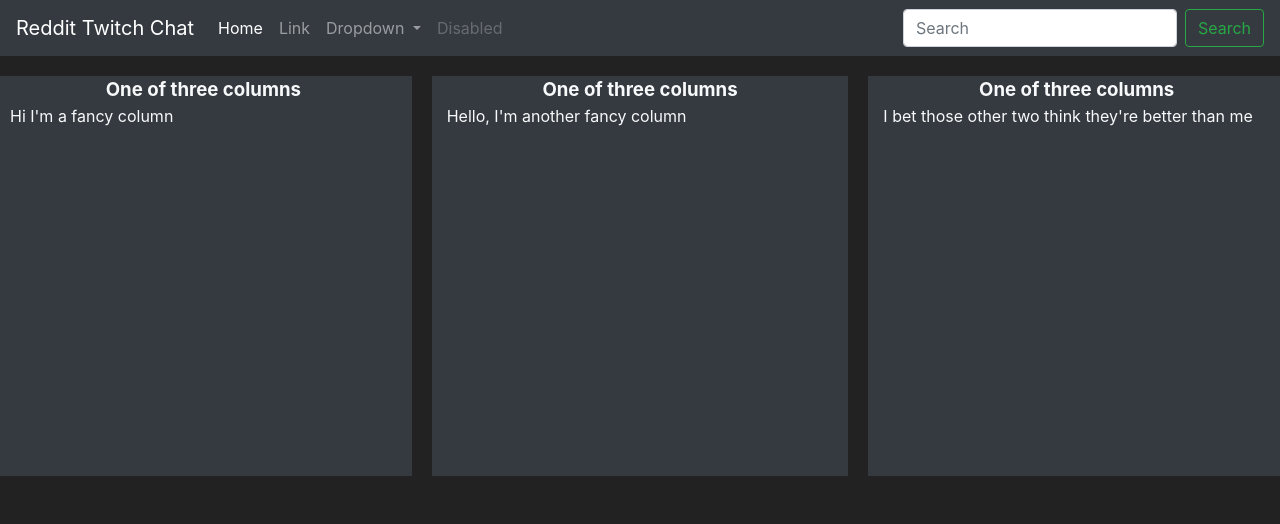
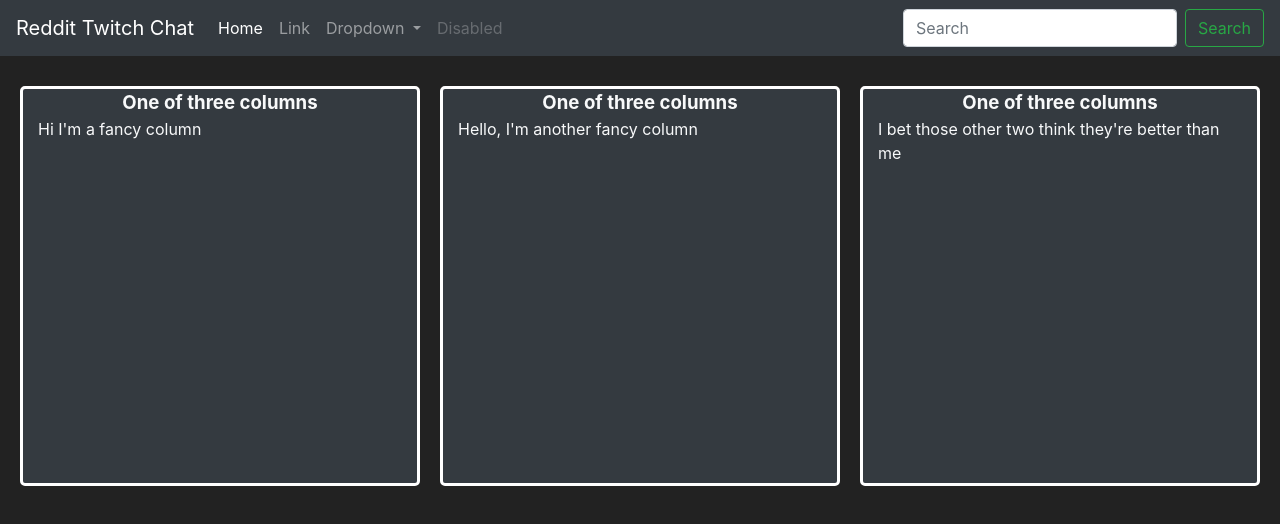
Before and after one commit to ryan-berwald/Reddit_Twitch_Chat, an Angular app: page / in a window 1280 px wide. Shown: the top 524 px of the page. Built offline with nearby package versions, Linux system fonts and the light colour scheme.

Commit message:
Added service, changed a few styles in the columns

```diff
--- a/package.json
+++ b/package.json
@@ -3,7 +3,7 @@
   "version": "0.0.0",
   "scripts": {
     "ng": "ng",
-    "start": "ng serve",
+    "start": "ng serve -o",
     "build": "ng build",
     "test": "ng test",
     "lint": "ng lint",
--- a/src/app/content/content.component.css
+++ b/src/app/content/content.component.css
@@ -1,11 +1,16 @@
 .col-md {
   margin: 10px;
   min-height: 400px;
+  border-radius: 5px;
+  border-color: white;
+  border-style: solid;
+  border-width: 3px;
   /* text-align: center; */
 }
 
 .row {
   padding-top: 10px;
+  margin: 10px;
 }
 
 .col-title {
--- /dev/null
+++ b/src/app/reddit-comment-interface.ts
@@ -0,0 +1,2 @@
+export interface RedditCommentInterface {
+}
```
Also changed, not shown: src/app/data-service.service.ts (added, +9 -0 lines), 1 other file (tests, documents, lock files or other folders).
